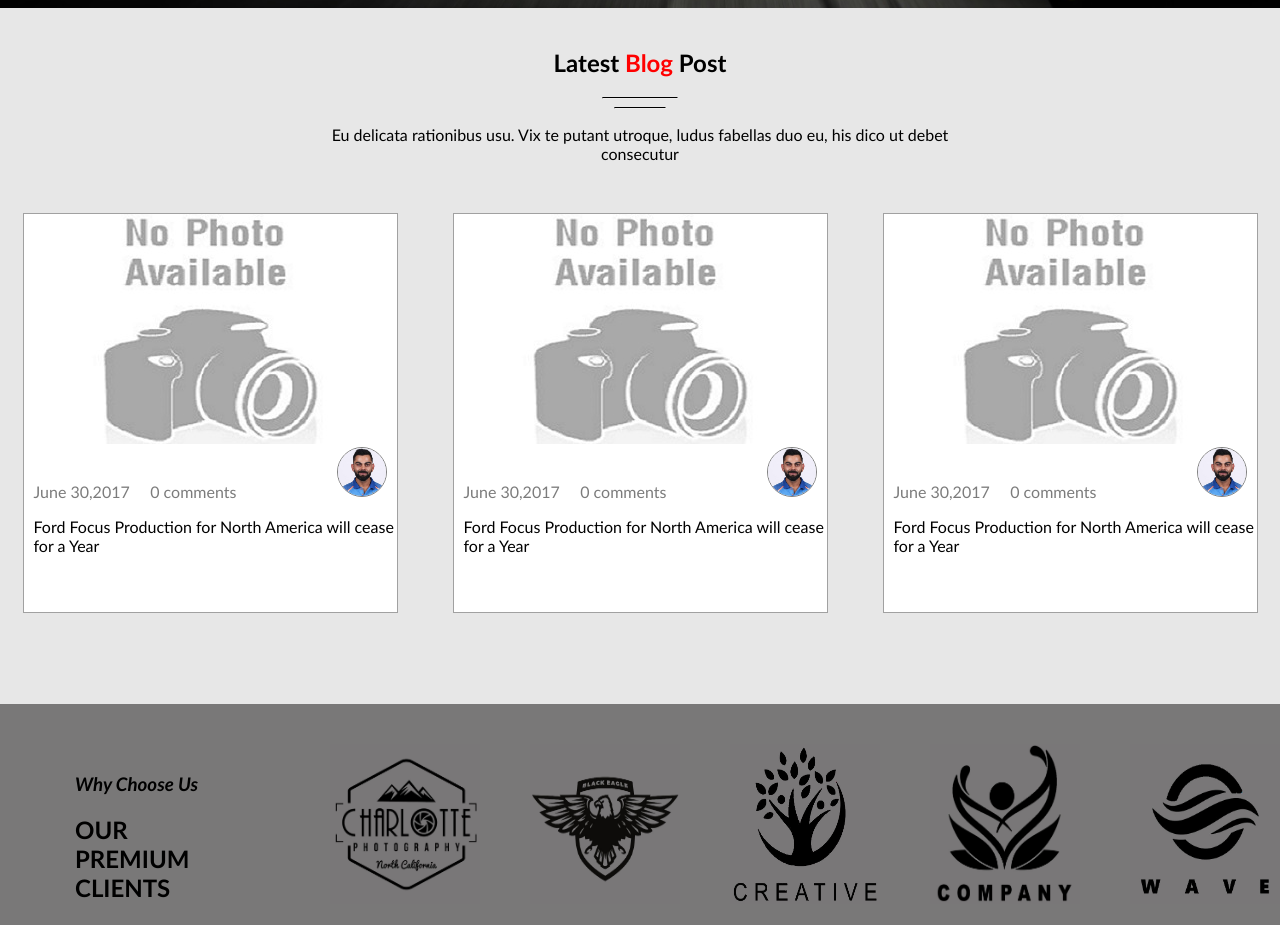
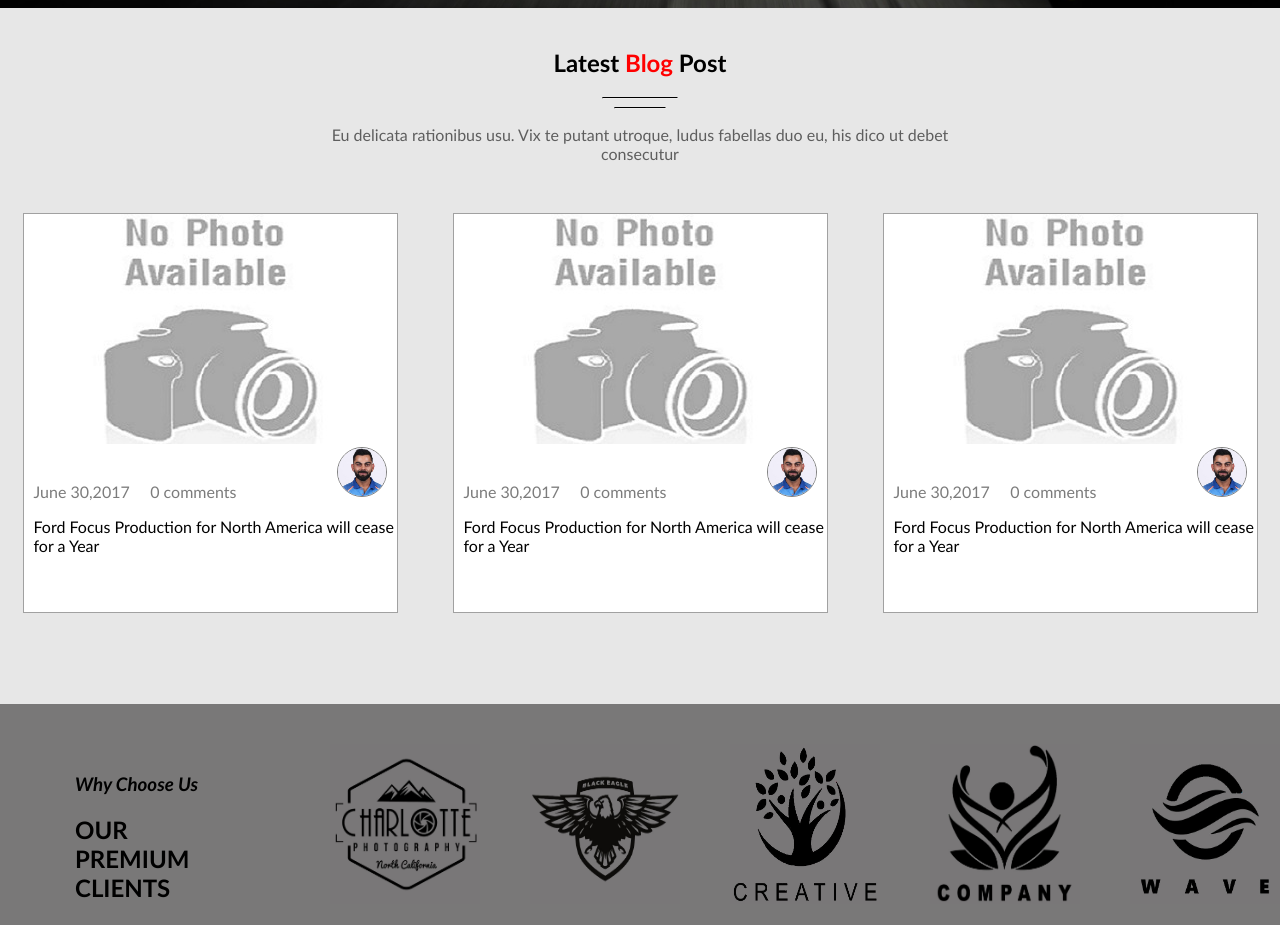
Before and after one commit to Amit3108/template19.github.io, a plain HTML site: page index.html in a window 1280 px wide. Shown: the part 4434-5359 px from the top of the page. Drawn offline with Linux system fonts and the light colour scheme.

Commit message:
Update index.html

```diff
--- a/index.html
+++ b/index.html
@@ -438,7 +438,7 @@
 </div>
 <div class="last" style="margin-top: 0;">
   <div class="lasttitle"><h2>Latest <span style="color: red;">Blog</span> Post</h2><hr style="background: black;" class="hr1"><hr class="hr2">
-  <p>Eu delicata rationibus usu. Vix te putant utroque, ludus fabellas duo eu, his dico ut debet<br>consecutur</p></div>
+  <p style="color: rgb(94, 94, 94);">Eu delicata rationibus usu. Vix te putant utroque, ludus fabellas duo eu, his dico ut debet<br>consecutur</p></div>
   <div class="last-cmts">
     <div class="last1">
       <img src="images/not_available.jpg">
```
